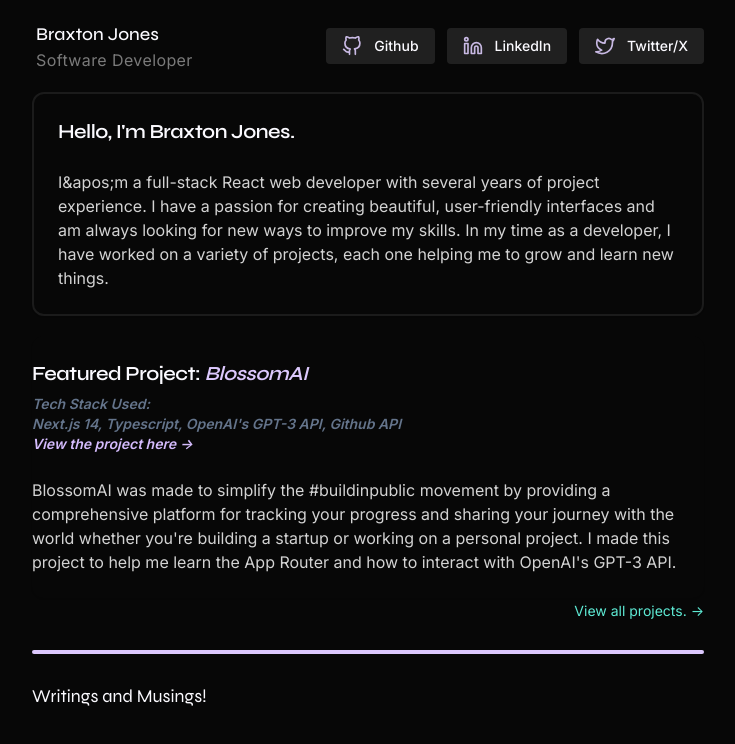
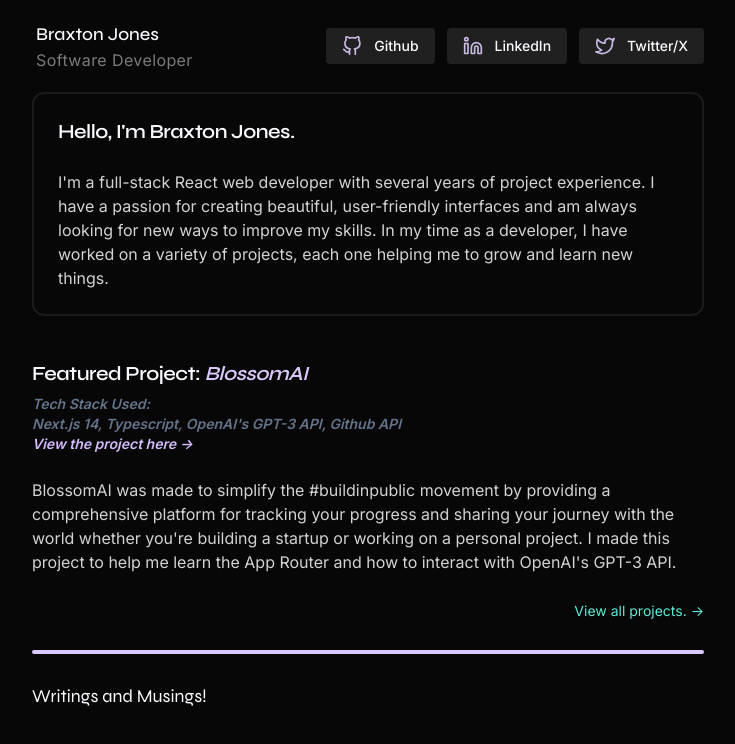
Before and after one commit to brxjonesdev/brx_portfolio, a Next.js app: page / in a window 1280 px wide. Shown: the top 744 px of the page, without its empty margins (272-1007 px from the left). Built offline with nearby package versions, Linux system fonts and the light colour scheme; no server answers; the database is empty.

Commit message:
small fix

```diff
--- a/components/brx/aboutme.jsx
+++ b/components/brx/aboutme.jsx
@@ -32,7 +32,7 @@ export default function AboutMe() {
         <Card className="rounded-xl border-2 border-black-400 bg-transparent">
             <CardHeader className="">
                 <CardTitle className="font-syne text-xl font-semibold text-white">
-                    Hello, I&apos;m Braxton Jones.
+                    {`Hello, I'm Braxton Jones.`}
                 </CardTitle>
                 {/* <CardDescription className="italic font-inter">
                     Full-stack React web developer
@@ -40,7 +40,7 @@ export default function AboutMe() {
             </CardHeader>
             <CardContent className=" space-y-2 font-inter font-normal leading-6 text-black-900">
                 <p>
-                    {`I&apos;m a full-stack React web developer with several years
+                    {`I'm a full-stack React web developer with several years
                     of project experience. I have a passion for creating
                     beautiful, user-friendly interfaces and am always looking
                     for new ways to improve my skills. In my time as a
```
